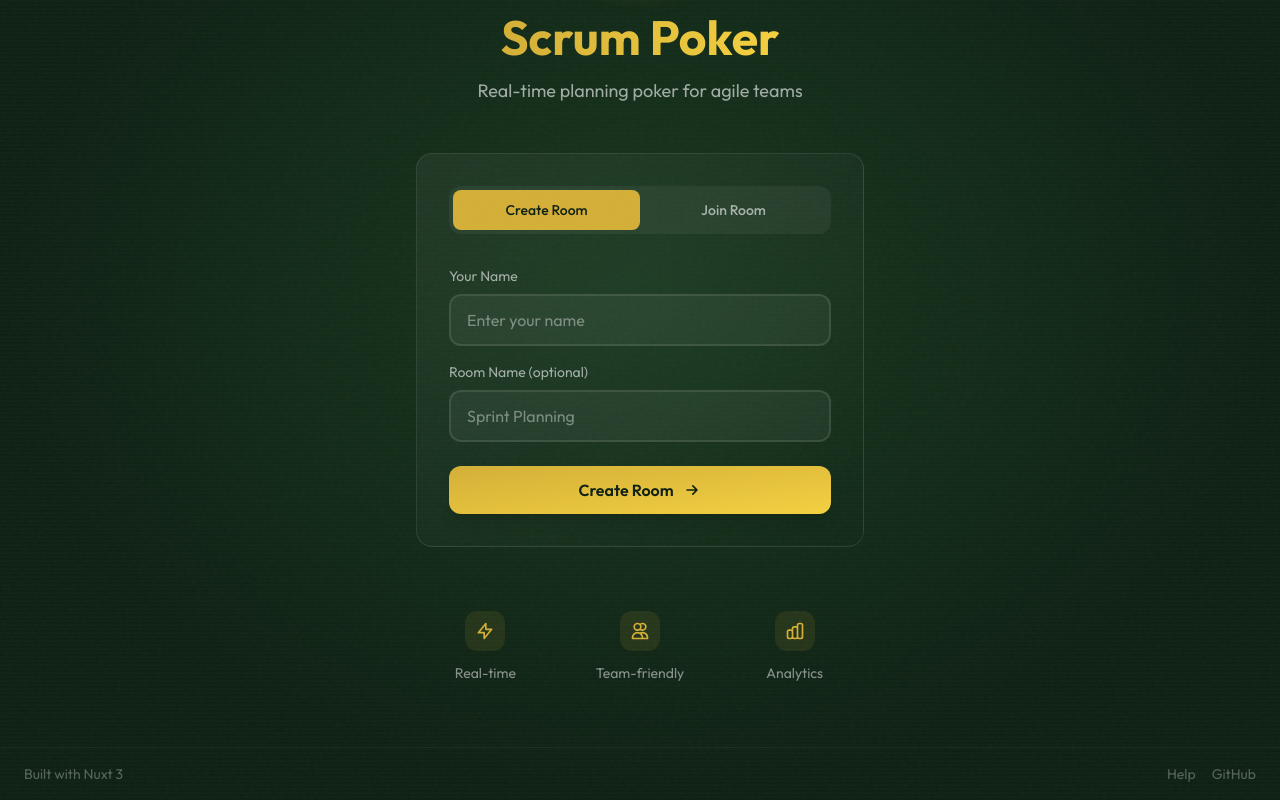
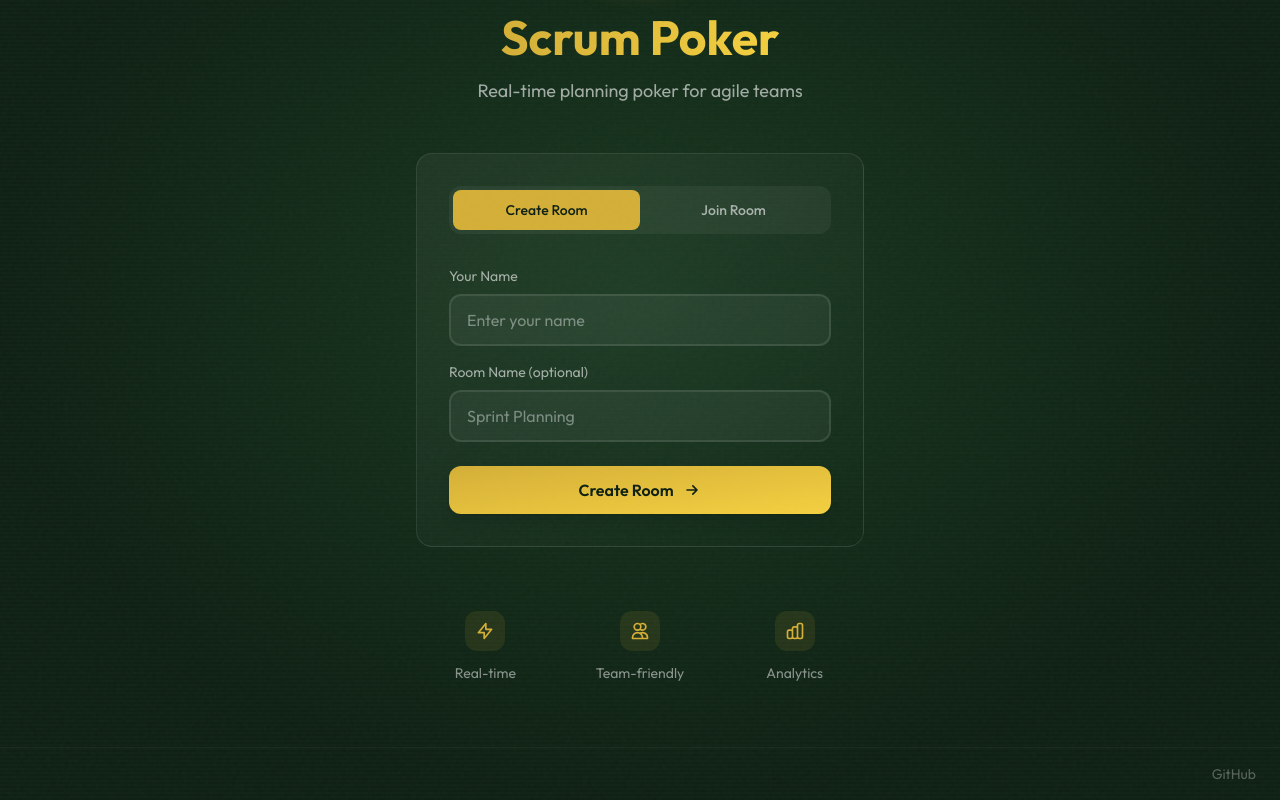
Before and after one commit to LiquidCats/scrum-poker-web, a Nuxt app in the folder frontend/: page / in a window 1280 px wide. Shown: the part 212-1012 px from the top of the page. Built offline with nearby package versions, Linux system fonts and the light colour scheme.

Commit message:
chore: update old deps

```diff
--- a/frontend/layouts/default.vue
+++ b/frontend/layouts/default.vue
@@ -1,5 +1,6 @@
 <script setup lang="ts">
 const { room, leaveRoom } = useRoom()
+const {public:{github}} = useRuntimeConfig()
 
 const handleLeave = () => {
   leaveRoom()
@@ -53,11 +54,10 @@ const handleLeave = () => {
 
     <!-- Footer -->
     <footer class="relative z-10 px-6 py-4 border-t border-white/5">
-      <div class="max-w-7xl mx-auto flex items-center justify-between text-sm text-white/30">
-        <span>Built with Nuxt 3</span>
+      <div class="max-w-7xl mx-auto flex items-center justify-end text-sm text-white/30">
         <div class="flex items-center gap-4">
-          <a href="#" class="hover:text-poker-gold transition-colors">Help</a>
-          <a href="#" class="hover:text-poker-gold transition-colors">GitHub</a>
+<!--          <a href="#" class="hover:text-poker-gold transition-colors">Help</a>-->
+          <a :href="github" class="hover:text-poker-gold transition-colors">GitHub</a>
         </div>
       </div>
     </footer>
--- a/frontend/nuxt.config.ts
+++ b/frontend/nuxt.config.ts
@@ -11,6 +11,7 @@ export default defineNuxtConfig({
   runtimeConfig: {
     public: {
       apiBase: 'http://localhost:8080',
+      github: 'https://github.com/LiquidCats/scrum-poker-web',
     },
   },
 
```
Also changed, not shown: frontend/package.json (+8 -8 lines), 2 other files (tests, documents, lock files or other folders).
